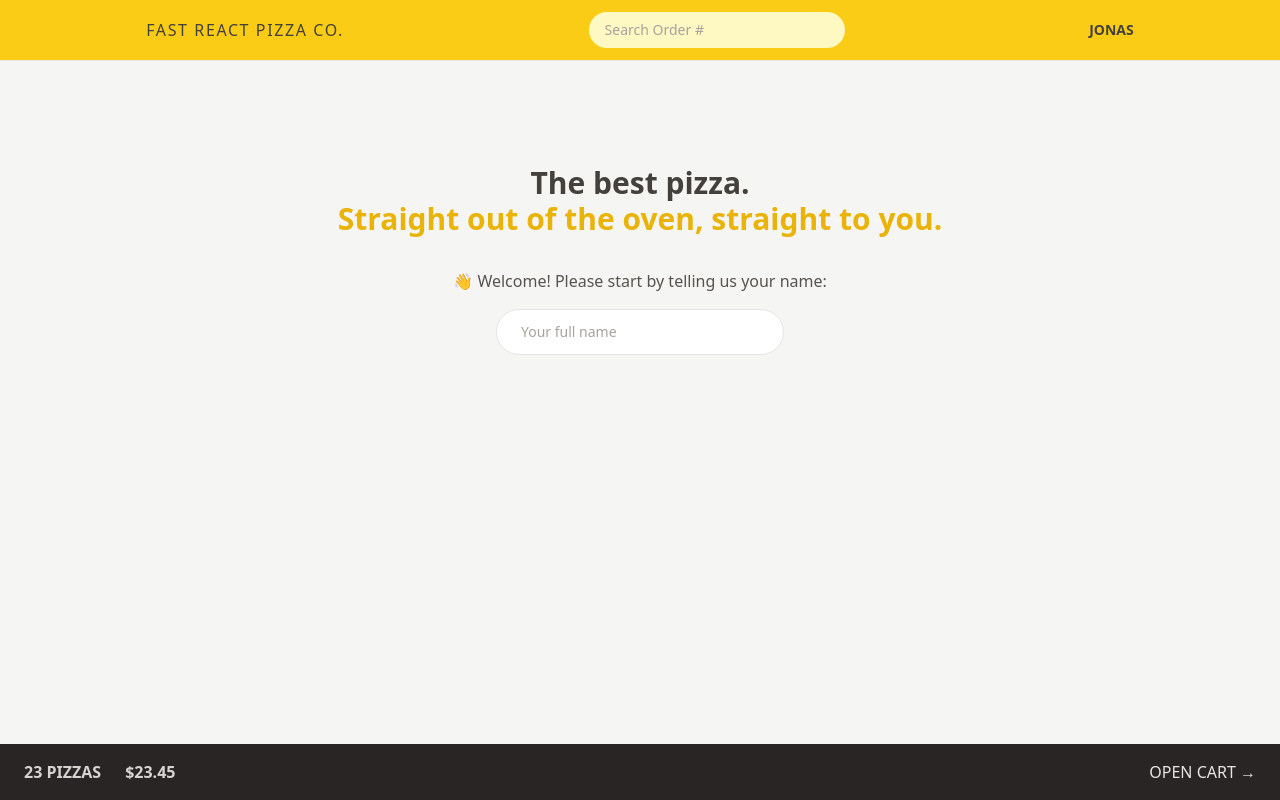
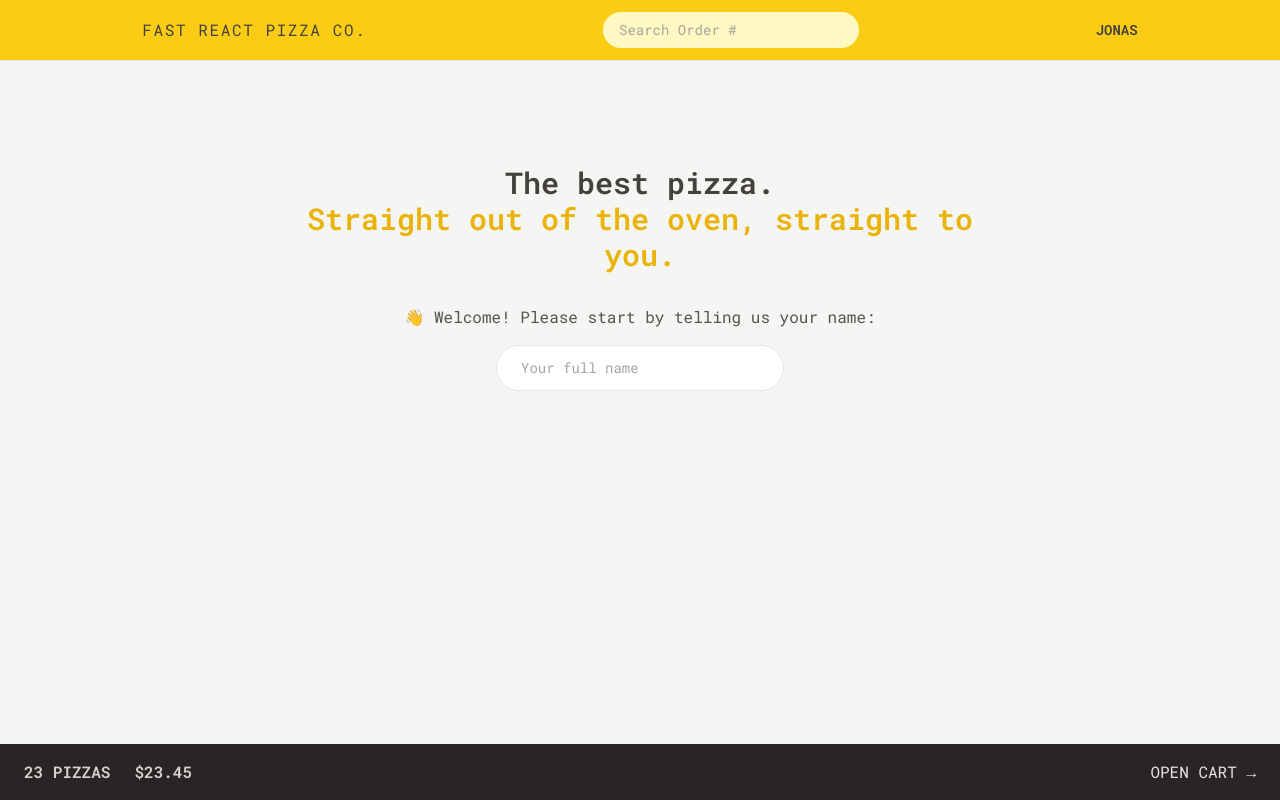
Before and after one commit to royaldev1031/fast-react-pizza, a React (Vite) app: page / in a window 1280 px wide. Built offline with nearby package versions, Linux system fonts and the light colour scheme.

Commit message:
configuring tailwind: custom font family

```diff
--- a/index.html
+++ b/index.html
@@ -4,6 +4,12 @@
     <meta charset="UTF-8" />
     <link rel="icon" type="image/svg+xml" href="/vite.svg" />
     <meta name="viewport" content="width=device-width, initial-scale=1.0" />
+    <link rel="preconnect" href="https://fonts.googleapis.com" />
+    <link rel="preconnect" href="https://fonts.gstatic.com" crossorigin />
+    <link
+      href="https://fonts.googleapis.com/css2?family=Roboto+Mono:wght@300;400;500;600;700&display=swap"
+      rel="stylesheet"
+    />
     <title>Vite + React</title>
   </head>
   <body class="bg-stone-100 text-stone-700">
--- a/src/ui/Header.jsx
+++ b/src/ui/Header.jsx
@@ -4,7 +4,7 @@
 
 function Header() {
   return (
-    <header className="flex items-center justify-around border-b border-stone-200 bg-yellow-400 px-4 py-3 uppercase sm:px-6">
+    <header className="font-pizza flex items-center justify-around border-b border-stone-200 bg-yellow-400 px-4 py-3 uppercase sm:px-6">
       <Link to="/" className="tracking-widest">
         Fast React Pizza Co.
       </Link>
--- a/tailwind.config.js
+++ b/tailwind.config.js
@@ -1,8 +1,20 @@
 /** @type {import('tailwindcss').Config} */
+// eslint-disable-next-line
 export default {
   content: ['./index.html', './src/**/*.{js,ts,jsx,tsx}'],
   theme: {
-    extend: {},
+    fontFamily: {
+      sans: 'Roboto Mono, monospace',
+    },
+
+    extend: {
+      fontSize: {
+        huge: ['80rem', { lineHeight: '1' }],
+      },
+      height: {
+        screen: '100dvh',
+      },
+    },
   },
   plugins: [],
-}
+};
```
